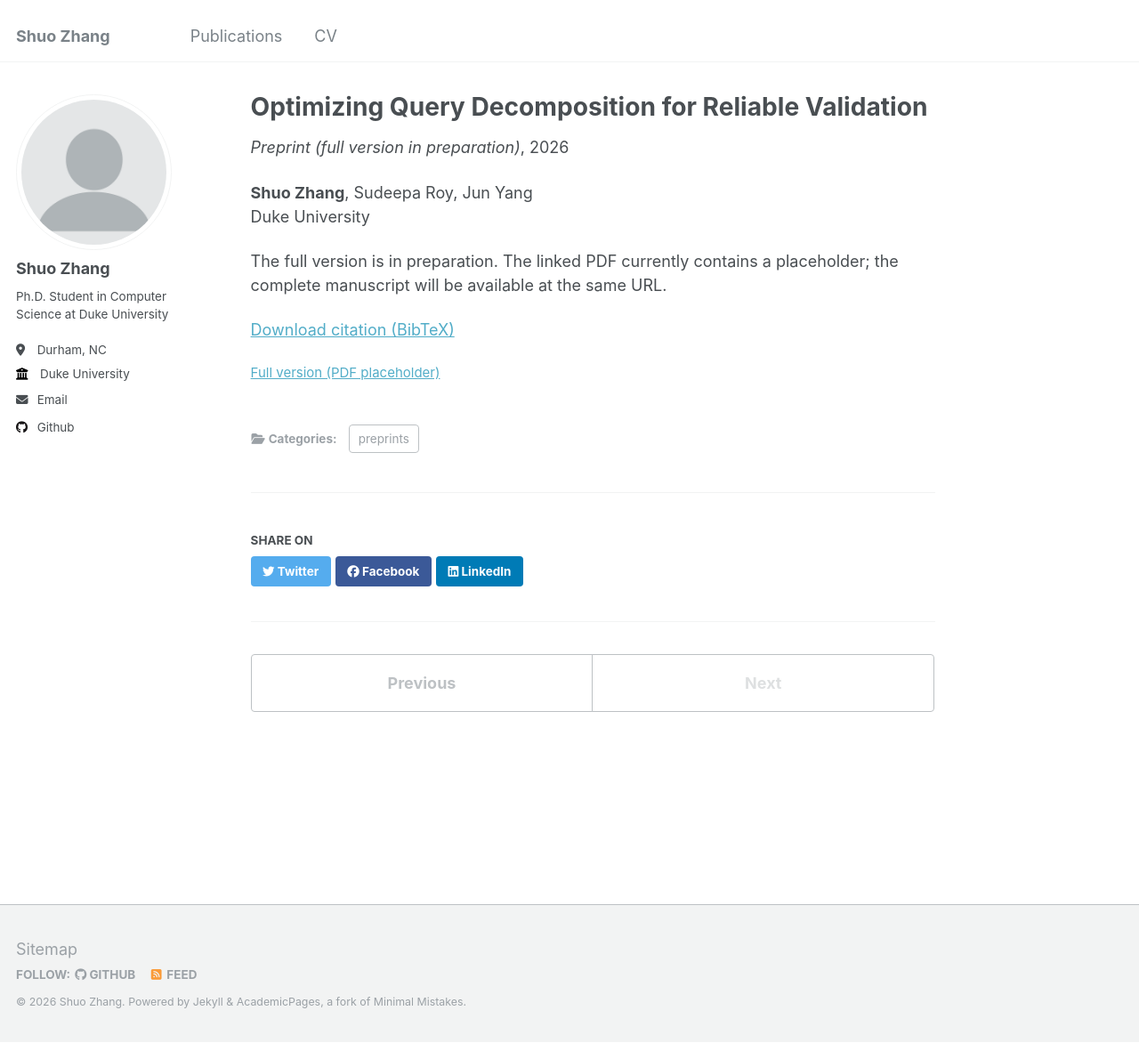
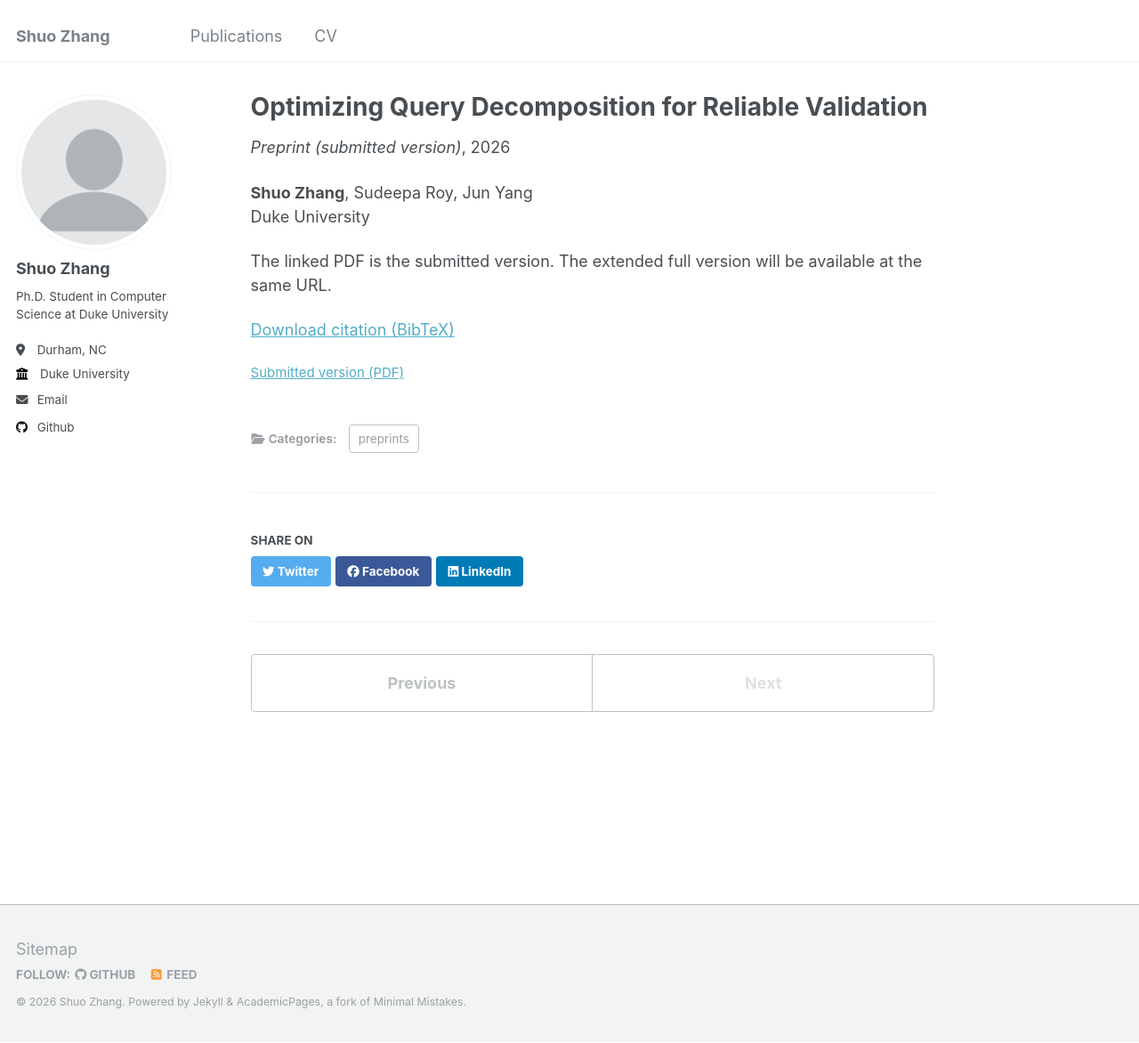
Before and after one commit to Inverse0/Inverse0.github.io, a Jekyll site: the page built from _publications/2026-query-decomposition.md, in a window 1280 px wide and 1172 px high. Shown: the whole window at 89% size. Built offline with Jekyll 4.4.1, drawn with Linux system fonts in a browser that asks for light colours.

Commit message:
Replace query decomposition placeholder with submitted paper

```diff
--- a/_publications/2026-query-decomposition.md
+++ b/_publications/2026-query-decomposition.md
@@ -5,15 +5,15 @@ category: preprints
 permalink: /publication/optimizing-query-decomposition/
 excerpt: '**Shuo Zhang**, Sudeepa Roy, Jun Yang'
 date: 2026-11-01
-venue: 'Preprint (full version in preparation)'
-# Keep this URL and filename unchanged when replacing the placeholder PDF.
+venue: 'Preprint (submitted version)'
+# Keep this URL and filename unchanged when updating the PDF.
 paperurl: 'https://inverse0.github.io/files/optimizing-query-decomposition-full.pdf'
-paperlabel: 'Full version (PDF placeholder)'
+paperlabel: 'Submitted version (PDF)'
 ---
 
 **Shuo Zhang**, Sudeepa Roy, Jun Yang<br>
 Duke University
 
-The full version is in preparation. The linked PDF currently contains a placeholder; the complete manuscript will be available at the same URL.
+The linked PDF is the submitted version. The extended full version will be available at the same URL.
 
 [Download citation (BibTeX)](/files/optimizing-query-decomposition.bib)
--- a/files/optimizing-query-decomposition.bib
+++ b/files/optimizing-query-decomposition.bib
@@ -3,6 +3,6 @@
   title = {Optimizing Query Decomposition for Reliable Validation},
   year = {2026},
   howpublished = {Preprint},
-  note = {Full version in preparation},
+  note = {Submitted version},
   url = {https://inverse0.github.io/files/optimizing-query-decomposition-full.pdf}
 }
```
Also changed, not shown: 1 other file.
